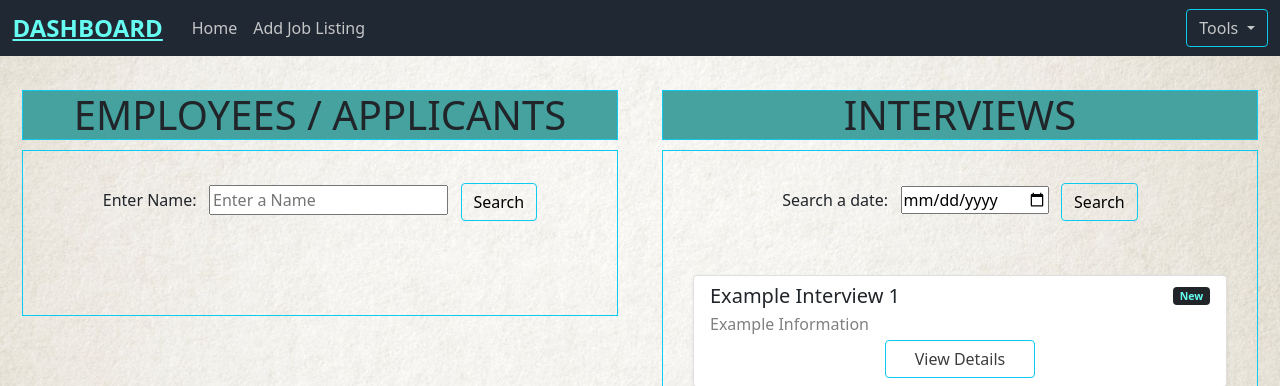
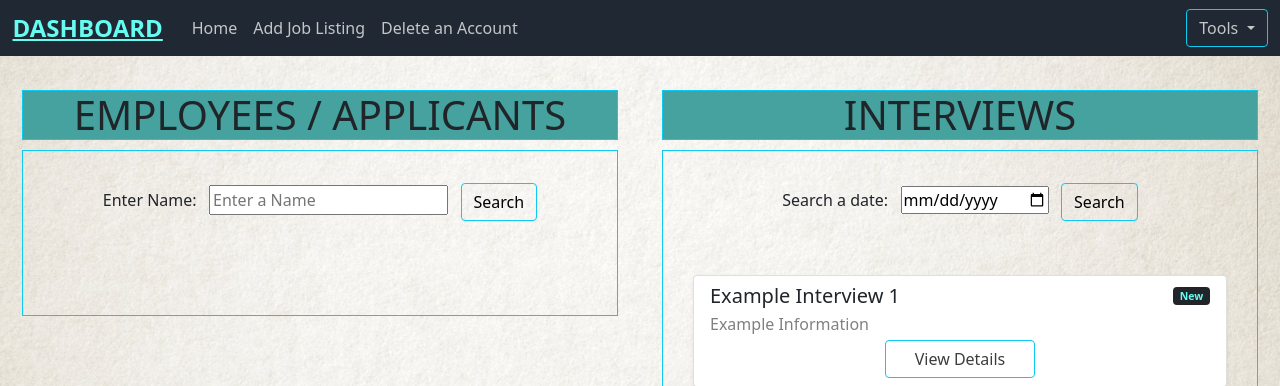
Before and after one commit to Pwersa/Job-App-DJANGO, a Django app: page /hrdashboard in a window 1280 px wide. Shown: the top 386 px of the page. Run offline with Django 4.2, Linux system fonts and the light colour scheme.

Commit message:
delete html v1.1

```diff
--- a/JobApp/jobweb/templates/html_files/HRMANAGER.html
+++ b/JobApp/jobweb/templates/html_files/HRMANAGER.html
@@ -20,6 +20,9 @@
                     </div>
                     <div class="navbar-nav" style="cursor: pointer">
                         <a class="nav-item nav-link active" style="color: #C5C6C7"  onclick="add_job()">Add Job Listing</a>
+                    </div>
+                    <div class="navbar-nav" style="cursor: pointer">
+                        <a class="nav-item nav-link active" style="color: #C5C6C7"  onclick="delete_acc()">Delete an Account</a>
                     </div>
 
                 </div>
@@ -289,6 +292,11 @@
                 alert("\n" + "=============== INTERVIEW DETAILS ===============\n" + "Name: " + applicant_name + "\n" + "Date: " + date + "\n" + "Time: " + time + "\n" + "Applying For: " + applying_for);
             }
 
+            function delete_acc(){
+                alert("Opening delete account page.");
+                window.location.assign("{% url 'delete' %}");
+            }
+
         </script>
 
     </body>
--- a/JobApp/jobweb/urls.py
+++ b/JobApp/jobweb/urls.py
@@ -8,10 +8,9 @@ urlpatterns = [
     path('signup', views.signup, name='signup'),
     path('change_password', views.change_pass, name='changepass'),
     path('hrdashboard', views.hrdashboard, name='hrdashboard'),
-    #path('employee', views.employee, name='employee'),
-    #path('applicant', views.applicant, name='applicant'),
     path('emp_amp', views.emp_apm, name="emp_amp"),
-
+    path('delete', views.delete, name="delete"),
+    path('delete_acc', views.delete_acc, name="delete_acc"),
     path('addjob', views.addjob, name="addjob"),
     path('profile', views.profile, name='profile'),
 
--- a/JobApp/jobweb/views.py
+++ b/JobApp/jobweb/views.py
@@ -15,6 +15,9 @@ def change_pass(request):
 
 def hrdashboard(request):
     return render(request, 'html_files/HRMANAGER.html')
+
+def delete(request):
+    return render(request, 'html_files/delete.html')
 
 def emp_apm(request):
     check_email = request.POST['user_email'],
@@ -189,3 +192,24 @@ def changepass1(request):
     context ={'accounts': accounts}
 
     return render(request, 'html_files/HRMANAGER.html', context)
+
+def delete_acc(request):
+    delete_email = request.POST['deleteacc'],
+
+    mydb = mysql.connector.connect(
+        host="localhost",
+        user="root",
+        password="Admin123",
+        database="jobapp")
+
+    mycursor = mydb.cursor()
+
+    sql = "DELETE FROM jobweb_account_data WHERE email = %s"
+    value = (delete_email)
+    mycursor.execute(sql, value)
+    mydb.commit()
+
+    accounts = account_data.objects.all()
+    context ={'accounts': accounts}
+
+    return render(request, 'html_files/HRMANAGER.html', context)
```
Also changed, not shown: JobApp/jobweb/templates/html_files/delete.html (+1 -7 lines).
